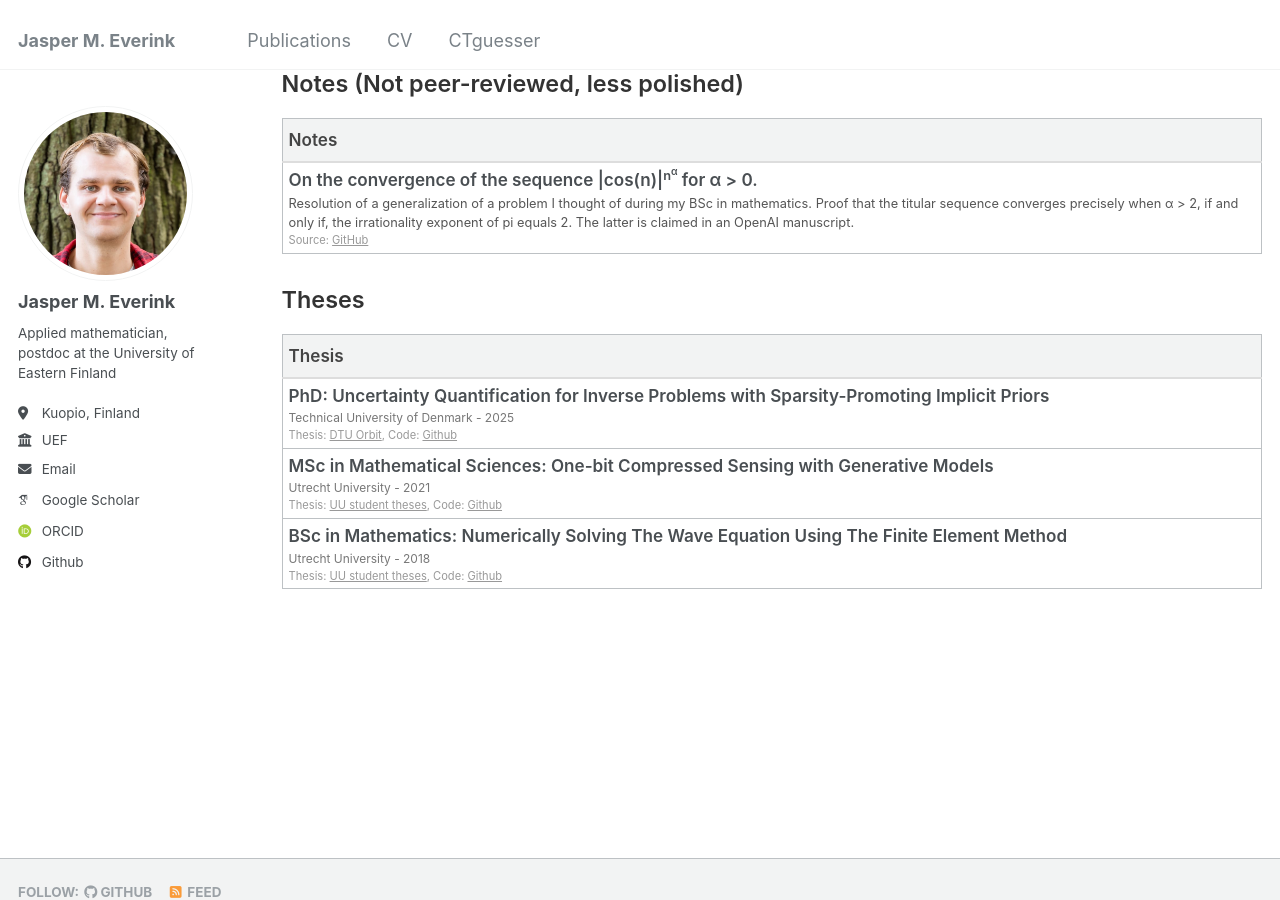
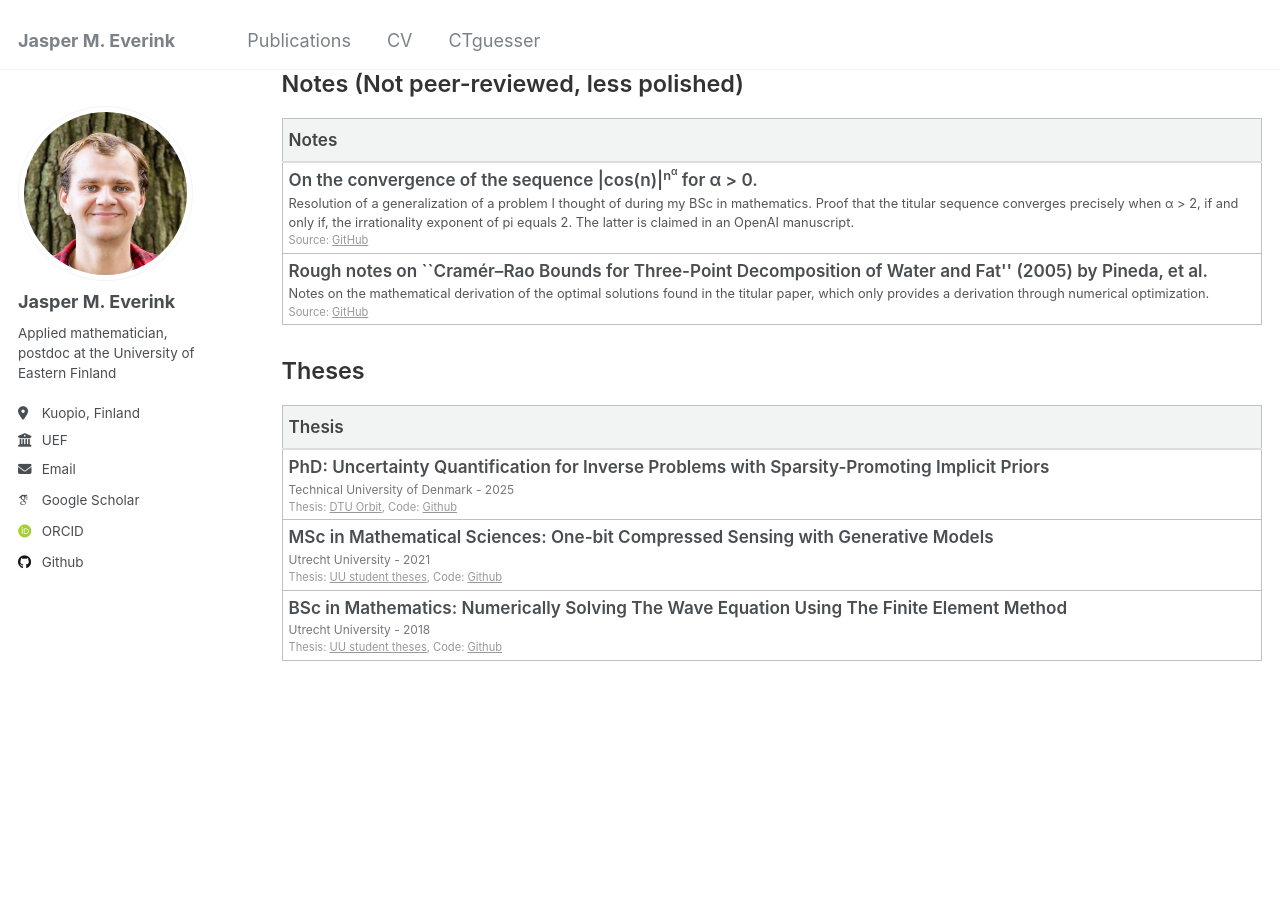
Before and after one commit to jeverink/jeverink.github.io, a Jekyll site: the page built from _pages/publications.md, in a window 1280 px wide and 900 px high, scrolled down 1572 px. Built offline with Jekyll 4.4.1, drawn with Linux system fonts in a browser that asks for light colours; some web fonts are replaced.

Commit message:
Add notes

```diff
--- a/_pages/publications.md
+++ b/_pages/publications.md
@@ -436,6 +436,13 @@ redirect_from:
           <div class="pub-source">Source: <a href="https://jeverink.github.io/other/Notes/sequence_convergence-V1.pdf">GitHub</a></div>
         </td>
       </tr>
+      <tr data-tags="other" data-type="other">
+        <td>
+          <div class="pub-title">Rough notes on ``Cramér–Rao Bounds for Three-Point Decomposition of Water and Fat'' (2005) by Pineda, et al.</div>
+          <div class="pub-authors">Notes on the mathematical derivation of the optimal solutions found in the titular paper, which only provides a derivation through numerical optimization.</div>
+          <div class="pub-source">Source: <a href="https://jeverink.github.io/other/Notes/Cramer_Rao_Ideal-V1.pdf">GitHub</a></div>
+        </td>
+      </tr>
     </tbody>
   </table>
 </div>
```
Also changed, not shown: 1 other file.
